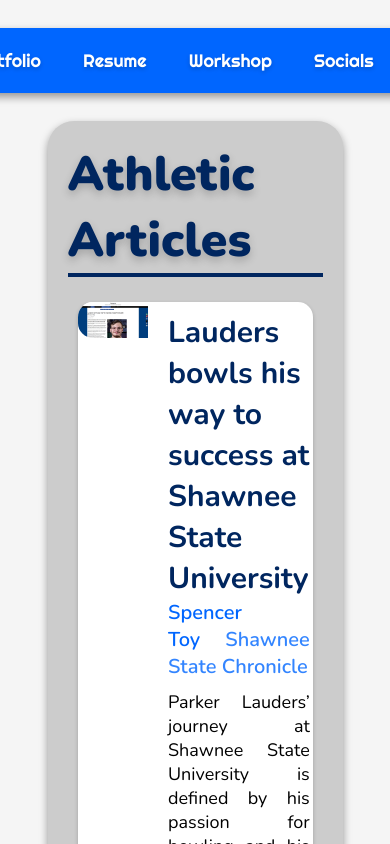
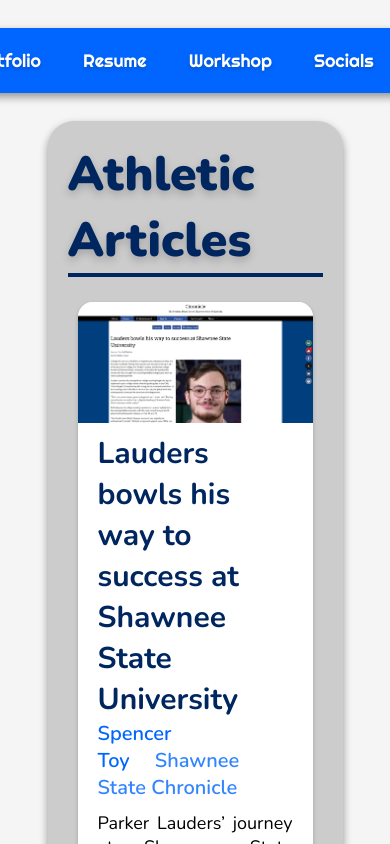
Before and after one commit to LaudersP/pwldigital-website-v2, a React (Create React App) app: page /appearances in a window 390 px wide. Shown: the top 844 px of the page. Built offline with nearby package versions, Linux system fonts and the light colour scheme.

Commit message:
feat: Added mobile support to the component

```diff
--- a/src/Components/Display/ArticleShowcase/ArticleShowcase.css
+++ b/src/Components/Display/ArticleShowcase/ArticleShowcase.css
@@ -20,7 +20,8 @@
   border-bottom-left-radius: 15px;
   border-top-right-radius: 0;
   border-bottom-right-radius: 0;
-  width: 30%;
+  width: 30vw;
+  height: auto;
 }
 
 .article-summary {
@@ -61,3 +62,24 @@
   font-weight: 900;
   color: #0066ff;
 }
+
+@media (max-width: 1740px) {
+  .article-showcase img {
+    border-bottom-left-radius: 0%;
+  }
+}
+
+@media (max-width: 1100px) {
+  .article-showcase {
+    flex-direction: column;
+    justify-content: center;
+    align-items: center;
+    text-align: center;
+  }
+
+  .article-showcase img {
+    width: 100%;
+    border-bottom-left-radius: 0%;
+    border-top-right-radius: 15px;
+  }
+}
```
